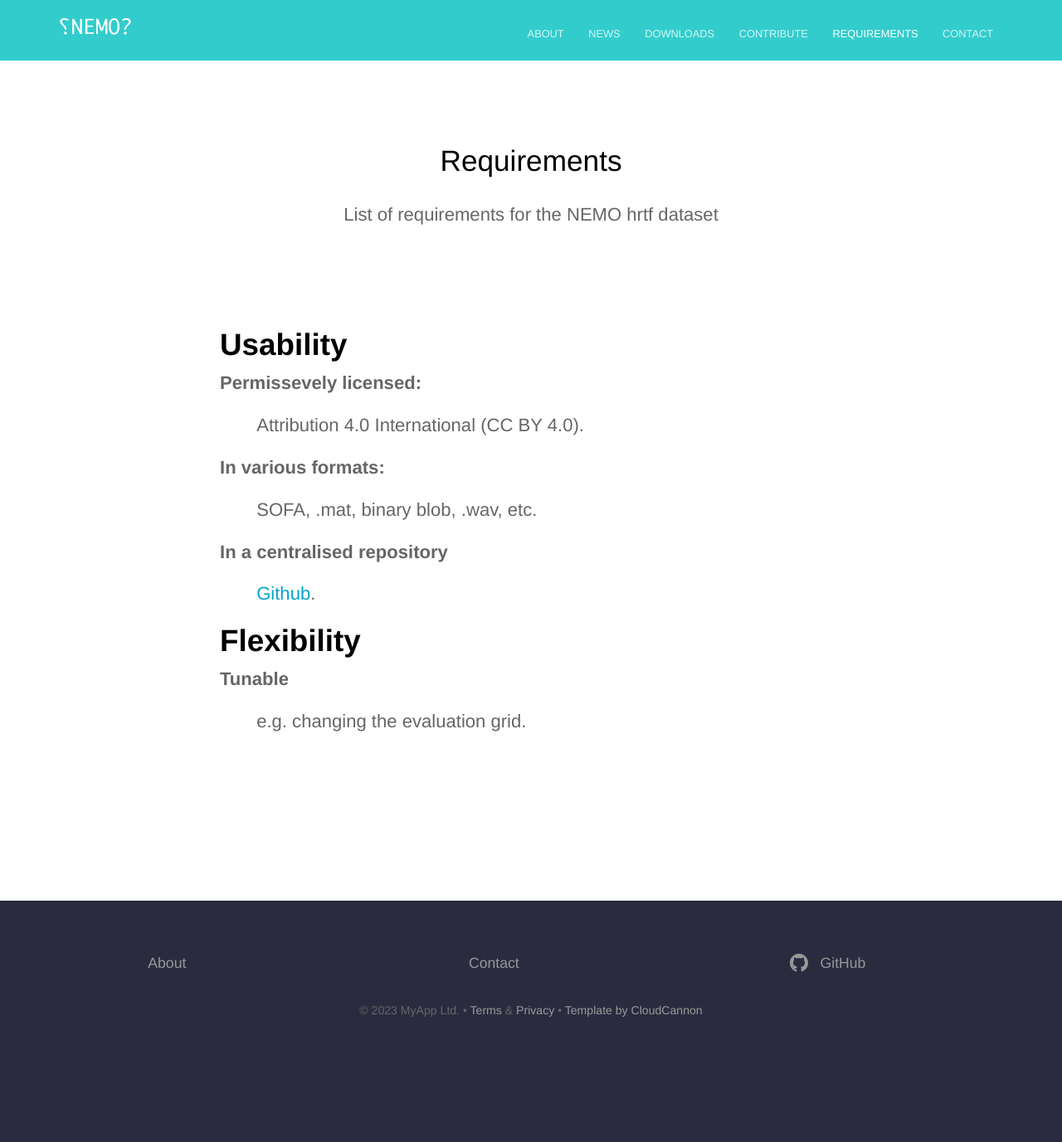
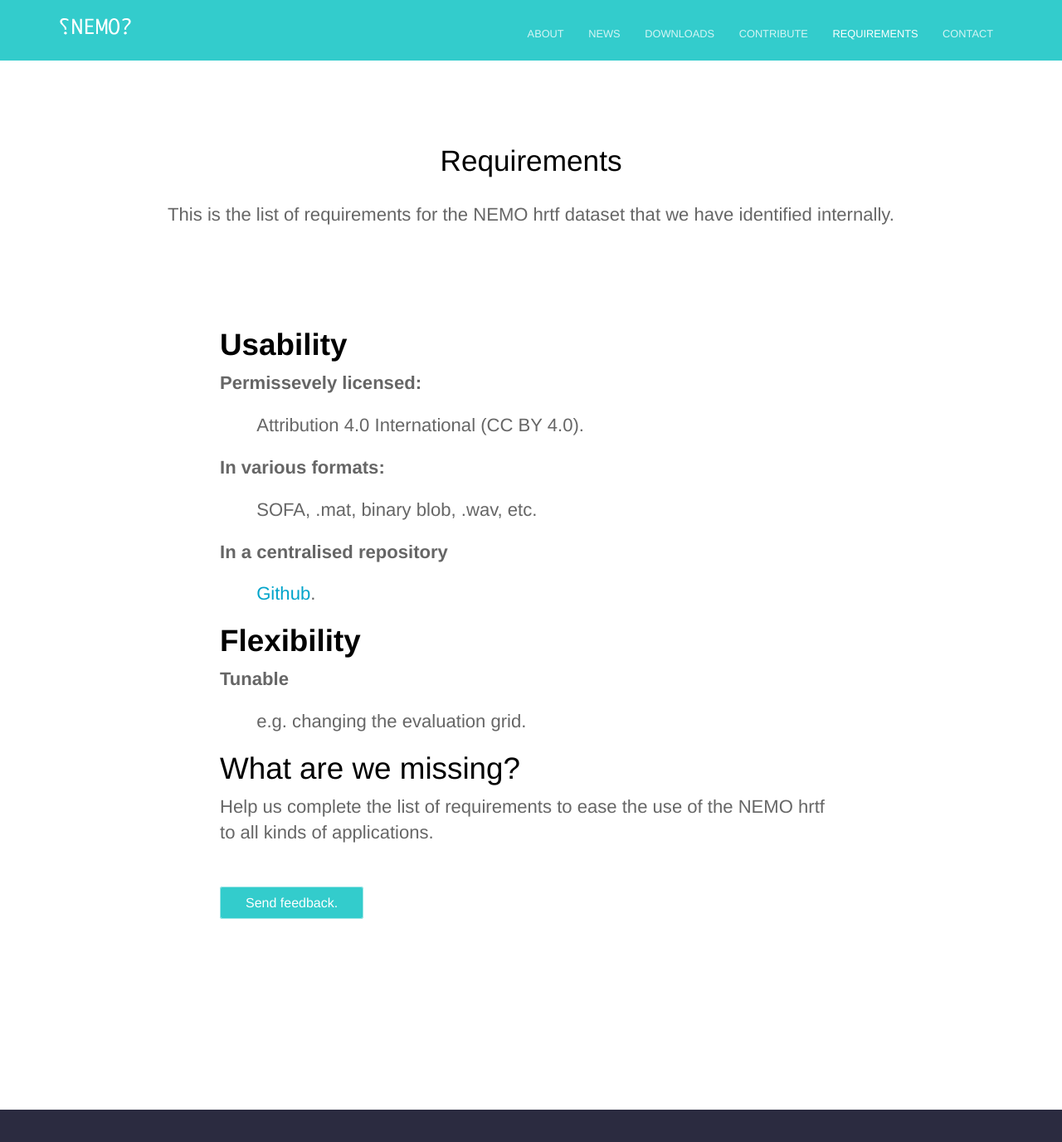
Before and after one commit to TheNEMOproject/TheNEMOproject.github.io, a Jekyll site: the page built from requirements.html, in a window 1280 px wide and 1400 px high. Shown: the top 1377 px of the window at 83% size. Built offline with Jekyll 4.4.1, drawn with Linux system fonts in a browser that asks for light colours.

Commit message:
Update requirements.html

```diff
--- a/requirements.html
+++ b/requirements.html
@@ -1,6 +1,6 @@
 ---
 title: Requirements
-description: List of requirements for the NEMO hrtf dataset
+description: This is the list of requirements for the NEMO hrtf dataset that we have identified internally.
 ---
 <section class="herot">
 	<div class="text-container">
@@ -15,6 +15,11 @@ description: List of requirements for the NEMO hrtf dataset
 		<h1 class="editable"><strong>Flexibility</strong></h1>
 		<p class="subtext_left editable"><strong>Tunable</strong></p>
 		<p class="subtext_left editable">&emsp;&emsp;e.g. changing the evaluation grid.</p>
+
+		<h1 class="editable">What are we missing?</h1>
+		<p class="subtext_left editable">Help us complete the list of requirements to ease the use of the NEMO hrtf to all kinds of applications.</p>
+		<div class="cta button"><a href="{{ site.baseurl }}/contact/">Send feedback.</a></div>
+
   </div>
 </section>
 
```
